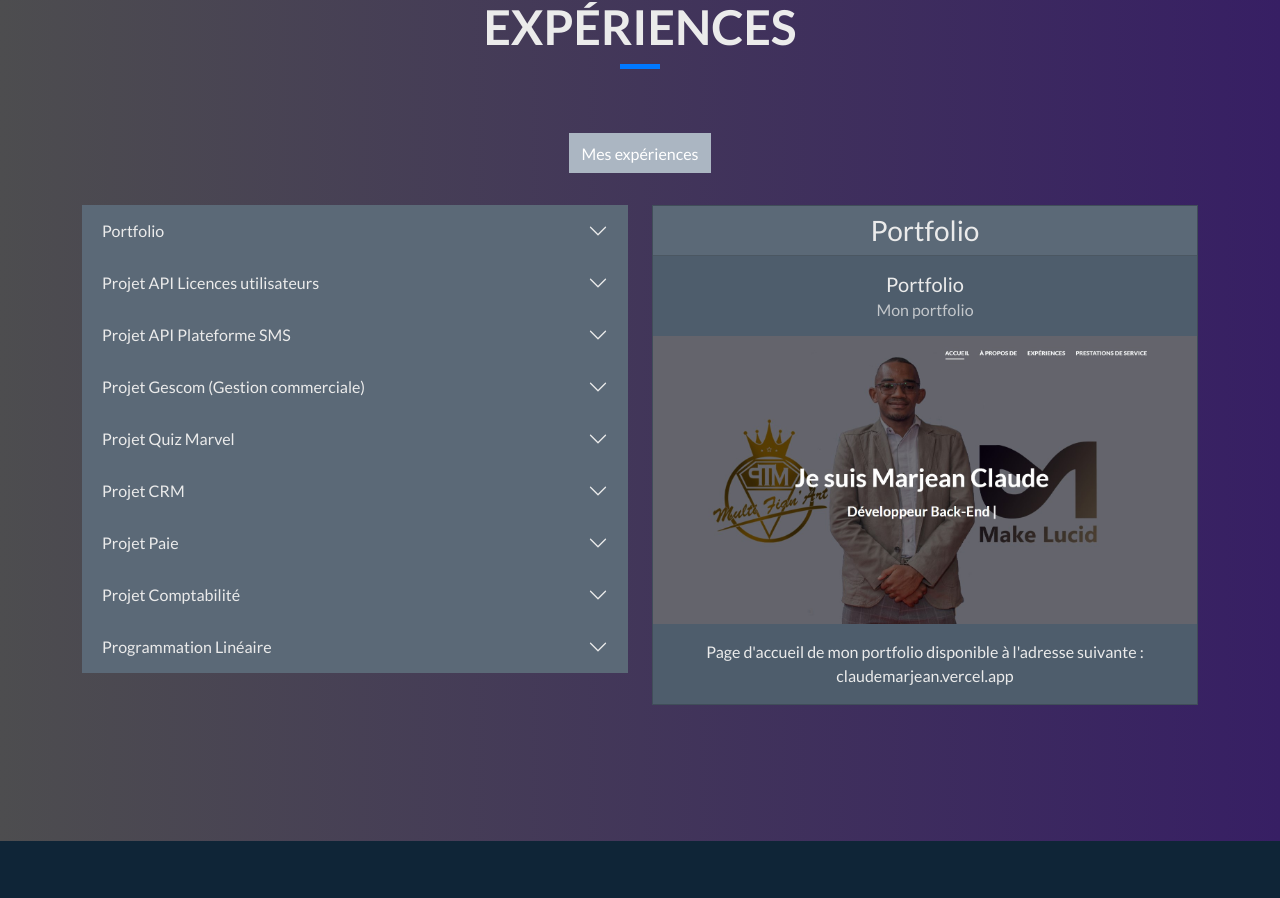
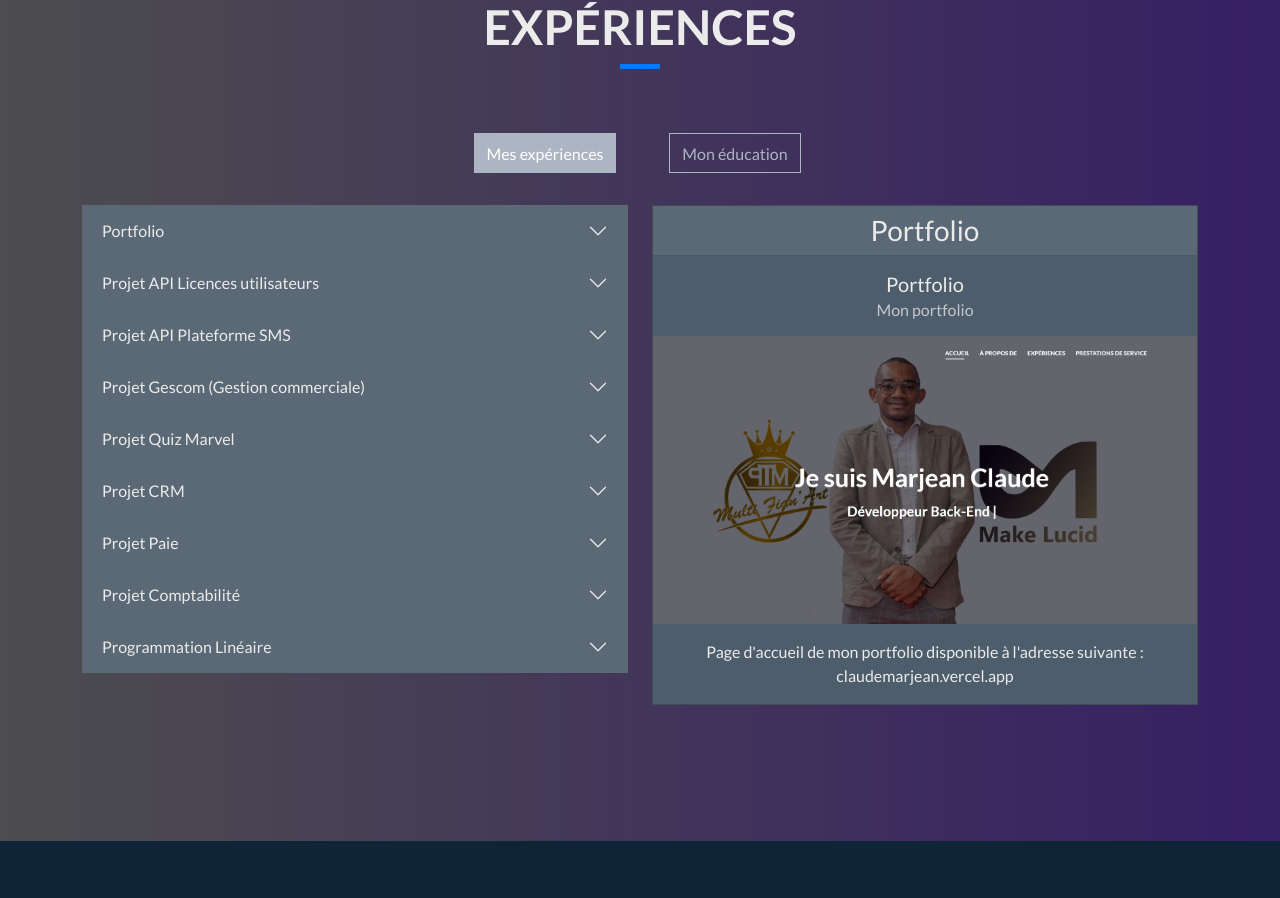
Before and after one commit to claudemarjean/MyPortFolio, a React (Create React App) app: page / in a window 1280 px wide. Shown: the part 2112-3010 px from the top of the page. Built offline with nearby package versions, Linux system fonts and the light colour scheme; grey boxes are pictures that could not be loaded.

Commit message:
fix: affichage education

```diff
--- a/src/components/main/Cursus.js
+++ b/src/components/main/Cursus.js
@@ -23,9 +23,25 @@ const Cursus = () => {
   useEffect(() => {
     if (mode === 'education') {
       setExperiences(dataEducation);
+      setImageAffichage(dataEducation);
+      setElementImage({
+        entete: dataEducation[0].title,
+        descriptionImage: dataEducation[0].descriptionImage,
+        titreImage: dataEducation[0].titreImage,
+        sousTitreImage: dataEducation[0].sousTitreImage,
+        imageName: dataEducation[0].imageName
+      });
     }
     if (mode === 'experiences') {
       setExperiences(dataExperiences);
+      setImageAffichage(dataExperiences);
+      setElementImage({
+        entete: dataExperiences[0].title,
+        descriptionImage: dataExperiences[0].descriptionImage,
+        titreImage: dataExperiences[0].titreImage,
+        sousTitreImage: dataExperiences[0].sousTitreImage,
+        imageName: dataExperiences[0].imageName
+      });
       }
   }, [mode]);
 
@@ -44,13 +60,13 @@ const Cursus = () => {
   const toggleEducation = () => {
 	  setImageProject(false);
     setMode('education');
-    setImageAffichage(dataEducation);
+
   };
 
   const toggleExperience = () => {
 	  setImageProject(true);
     setMode('experiences');
-    setImageAffichage(dataExperiences);
+
   };
 
   const  handleImageLoaded = () =>{
@@ -168,7 +184,7 @@ const Cursus = () => {
         <div className='row'>
           <div className='col-sm-4 mx-auto'>
             <div className='row'>
-              <div className='col-sm-12'>
+              <div className='col-sm-6'>
                 <button
                   type="button"
                   className={`btn btn-outline-light ${mode === 'experiences' ? 'active' : ''}`}
@@ -176,14 +192,14 @@ const Cursus = () => {
                   <span style={{ verticalAlign: 'inherit' }}>Mes expériences</span>
                 </button>
               </div>
-              {/* <div className='col-sm-6'>
+              <div className='col-sm-6'>
                 <button
                   type="button"
                   className={`btn btn-outline-light ${mode === 'education' ? 'active' : ''}`}
                   onClick={toggleEducation}>
                   <span style={{ verticalAlign: 'inherit' }}>Mon éducation</span>
                 </button>
-              </div> */}
+              </div>
             </div>
           </div>
         </div>
--- a/src/components/main/dataCursus/dataCursus.js
+++ b/src/components/main/dataCursus/dataCursus.js
@@ -1,16 +1,16 @@
 
 export const dataEducation = [
     {
-      date: "Avril 2022 - Janvier 2023",
+      date: "2021 - 2022",
       title: "ENI M2",
       description: "Obtention du diplôme de Master II professionnelle",
       titreImage: "ENI",
       sousTitreImage: "Ecole Nationale d'Informatique",
-      descriptionImage : "Description ENI",
+      descriptionImage : "40 ème anniversaire de l'Ecole Nationale d'Informatique en 2023",
       imageName: "eniOne"
     },
     {
-      date: "Avril 2022 - Janvier 2023",
+      date: "2019 - 2020",
       title: "Licences",
       description: "Obtention du diplôme Licences",
       titreImage: "ENI",
```
